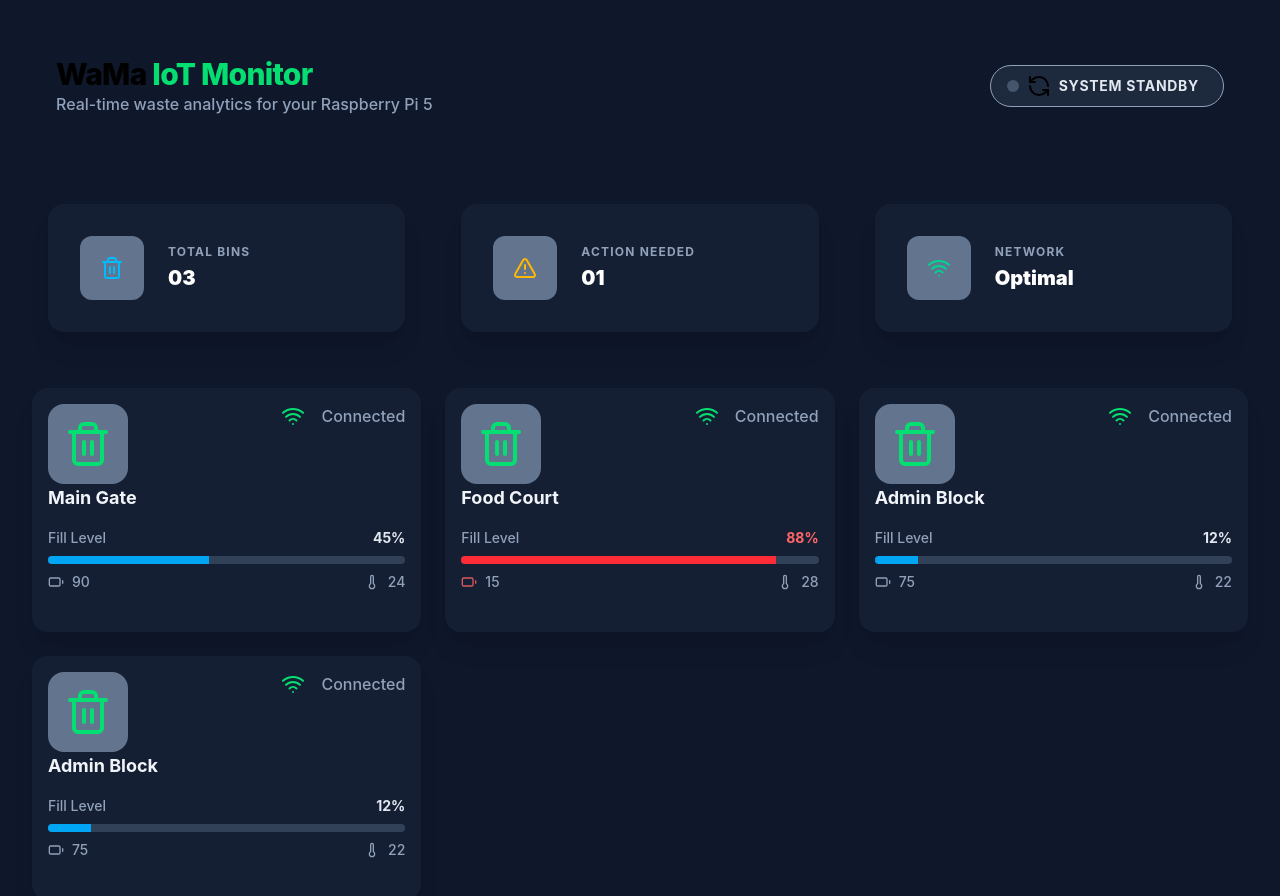
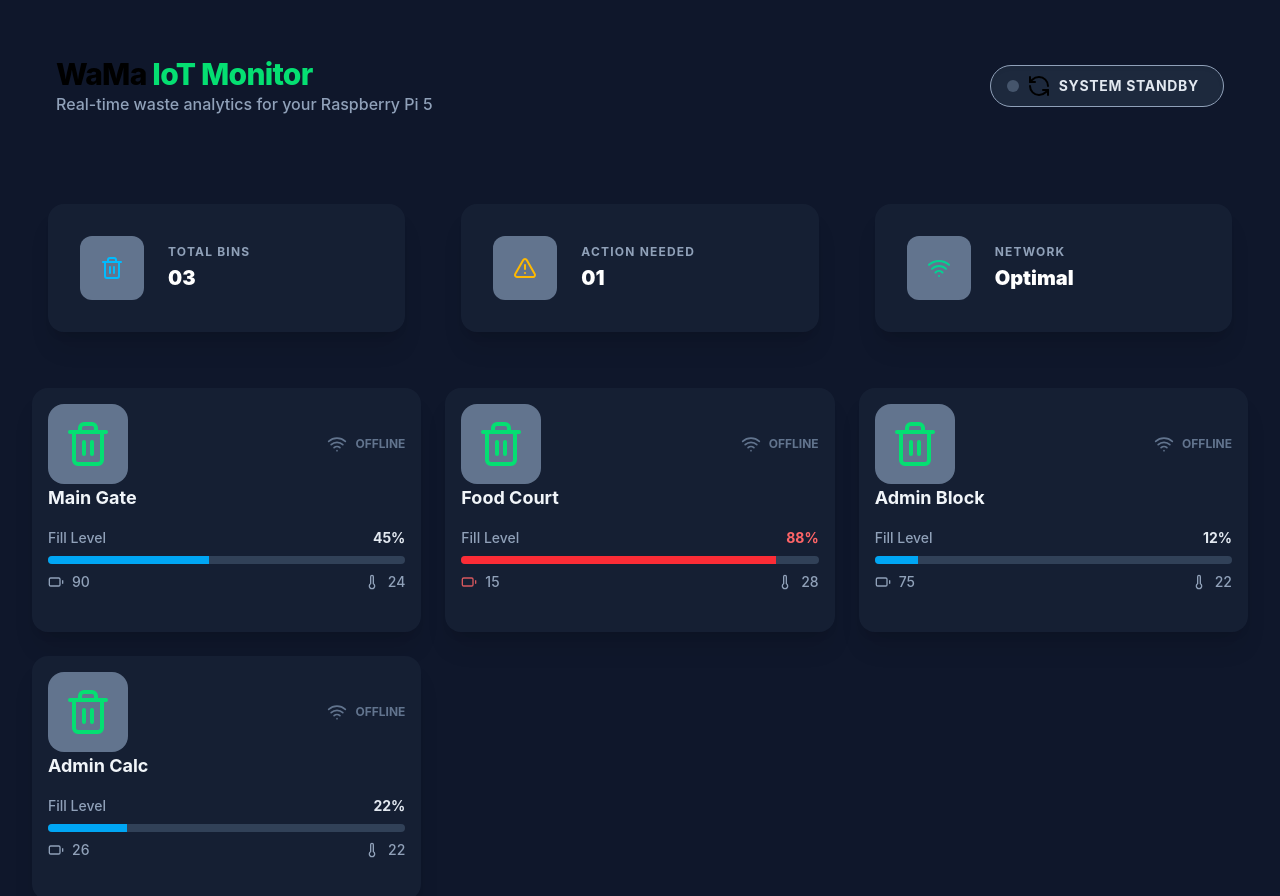
Before and after one commit to Sachinsingh198/React-From-Chai-Aur-React, a React (Vite) app in the folder SelfStudy/02_IotDeviceMonitor/: page / in a window 1280 px wide. Shown: the top 896 px of the page. Built offline with nearby package versions, Linux system fonts and the light colour scheme.

Commit message:
adding final polish

```diff
--- a/SelfStudy/02_IotDeviceMonitor/src/App.jsx
+++ b/SelfStudy/02_IotDeviceMonitor/src/App.jsx
@@ -1,4 +1,4 @@
-import { useState } from 'react'
+import {useEffect, useState} from 'react'
 import Header from "./components/Header.jsx";
 import StatsCard from "./components/StatsCard.jsx";
 import { Trash2, AlertTriangle, Wifi } from 'lucide-react';
@@ -7,17 +7,55 @@ import SensorCard from "./components/SensorCard.jsx";
 function App() {
 
     const [isLive, setIsLive] = useState(false);
+
+    const toggleTracking = () => {
+        setIsLive(!isLive);
+    }
+
+    useEffect(() => {
+        let interval;
+
+        // 1. Only start the interval if isLive is true
+        if (isLive) {
+            interval = setInterval(() => {
+                setBins((prevBins) =>
+                    // 2. Use implicit return (no curly braces) or add the return keyword
+                    prevBins.map((bin) => ({
+                        ...bin,
+                        // 3. Fix the typo: fillLevel
+                        fillLevel: Math.min(100, Math.max(0, bin.fillLevel + (Math.random() > 0.5 ? 2 : -1)))
+                    }))
+                );
+            }, 1000); // Set a duration (e.g., 1000ms = 1s)
+        }
+
+        // 4. Cleanup: Kills the timer when isLive becomes false or component unmounts
+        return () => {
+            if (interval) clearInterval(interval);
+        };
+    }, [isLive]);
+
+
     const [bins, setBins] = useState([
         { id: 1, location: "Main Gate", fillLevel: 45, battery: 90, temp: 24 },
         { id: 2, location: "Food Court", fillLevel: 88, battery: 15, temp: 28 },
         { id: 3, location: "Admin Block", fillLevel: 12, battery: 75, temp: 22 },
-        { id: 3, location: "Admin Block", fillLevel: 12, battery: 75, temp: 22 }
+        { id: 4, location: "Admin Calc", fillLevel: 22, battery: 26, temp: 22 }
     ]);
+
+    // Calculate total bins
+    const totalBins = bins.length;
+
+// Calculate how many bins need action (Fill Level > 80)
+    const actionNeeded = bins.filter(bin => bin.fillLevel >= 80).length;
+
+// Calculate system health (just an example logic)
+    const isSystemHealthy = bins.every(bin => bin.battery > 10);
 
   return(
       <>
           <div className="min-h-screen bg-slate-900 p-8">
-              <Header isLive = {isLive}/>
+              <Header isLive = {isLive} toggleTracking = {toggleTracking}/>
               <div className="grid grid-cols-1 md:grid-cols-3 gap-6 mb-10">
                   <StatsCard
                       label="Total Bins"
@@ -47,6 +85,7 @@ function App() {
                             fillLevel={bin.fillLevel}
                             battery={bin.battery}
                             temp={bin.temp}
+                            isLive = {isLive}
                           />
                       ))
                   }
--- a/SelfStudy/02_IotDeviceMonitor/src/components/Header.jsx
+++ b/SelfStudy/02_IotDeviceMonitor/src/components/Header.jsx
@@ -1,7 +1,7 @@
 import React from 'react';
 import {RefreshCcw} from "lucide-react";
 
-const Header = ({isLive}) => {
+const Header = ({isLive, toggleTracking}) => {
     return (
         <header
             className="flex flex-col md:flex-row justify-between items-center mb-12 gap-4 p-6"
@@ -20,7 +20,7 @@ const Header = ({isLive}) => {
             </div>
 
             {/* Status Indicator Area */}
-            <div className="flex items-center bg-slate-800 gap-2 rounded-full p-2 pr-6 border  border-slate-400 shadow-inner cursor-pointer">
+            <button onClick={toggleTracking} className="flex items-center bg-slate-800 gap-2 rounded-full p-2 pr-6 border  border-slate-400 shadow-inner cursor-pointer">
                 {/* Dynamic Pulse Dot: Green if Live, Red/Gray if stopped */}
                 <div className={`w-3 h-3 rounded-full ml-2 ${isLive ? 'bg-emerald-500 animate-pulse' : 'bg-slate-600'}`}>
 
@@ -29,7 +29,7 @@ const Header = ({isLive}) => {
                 <span className="text-sm font-bold uppercase tracking-wider text-slate-200">
                      {isLive ? "System Live" : "System Standby"}
                 </span>
-            </div>
+            </button>
         </header>
     )
 }
--- a/SelfStudy/02_IotDeviceMonitor/src/components/SensorCard.jsx
+++ b/SelfStudy/02_IotDeviceMonitor/src/components/SensorCard.jsx
@@ -1,7 +1,7 @@
 import React from 'react';
 import {Battery, Thermometer, Trash2, Wifi} from 'lucide-react';
 
-const SensorCard = ({location, fillLevel, temp, battery}) => {
+const SensorCard = ({location, fillLevel, temp, battery, isLive}) => {
     const isCritical = fillLevel >= 80;
     const isWarning = fillLevel >= 50 && fillLevel < 80;
 
@@ -16,9 +16,11 @@ const SensorCard = ({location, fillLevel, temp, battery}) => {
                     <Trash2 size = {48} className="text-green-400"/>
                 </div>
 
-                <div className="flex gap-4">
-                    <Wifi className="text-green-400"/>
-                    <span className="text-slate-400 font-medium">Connected</span>
+                <div className="flex gap-2 items-center">
+                    <Wifi size={20} className={isLive ? "text-emerald-400" : "text-slate-500"} />
+                    <span className={`text-xs font-bold uppercase ${isLive ? "text-emerald-500/80" :"text-slate-500" }`}>
+                        {isLive ? "Online" : "Offline"}
+                    </span>
                 </div>
             </div>
 
```
